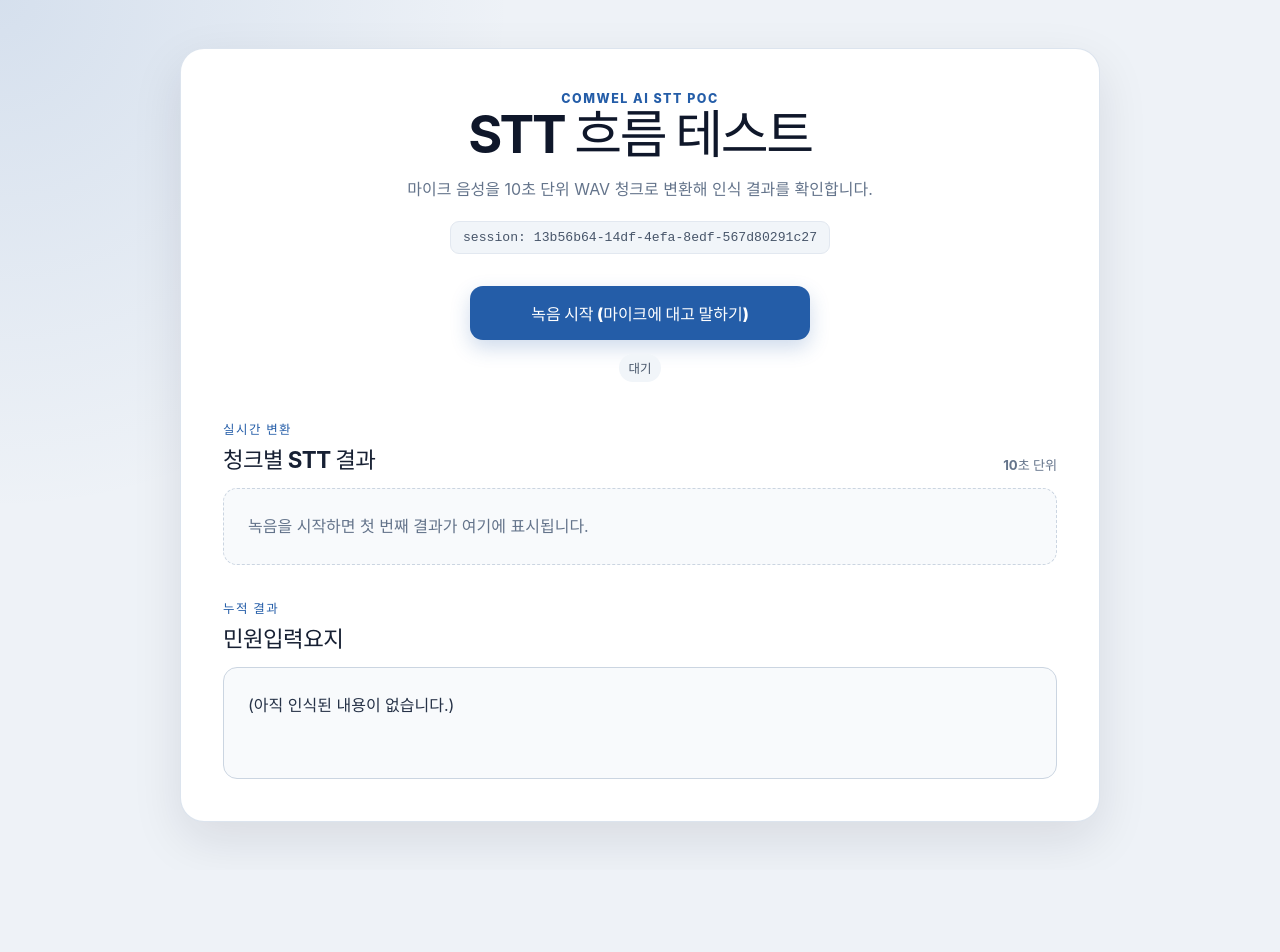
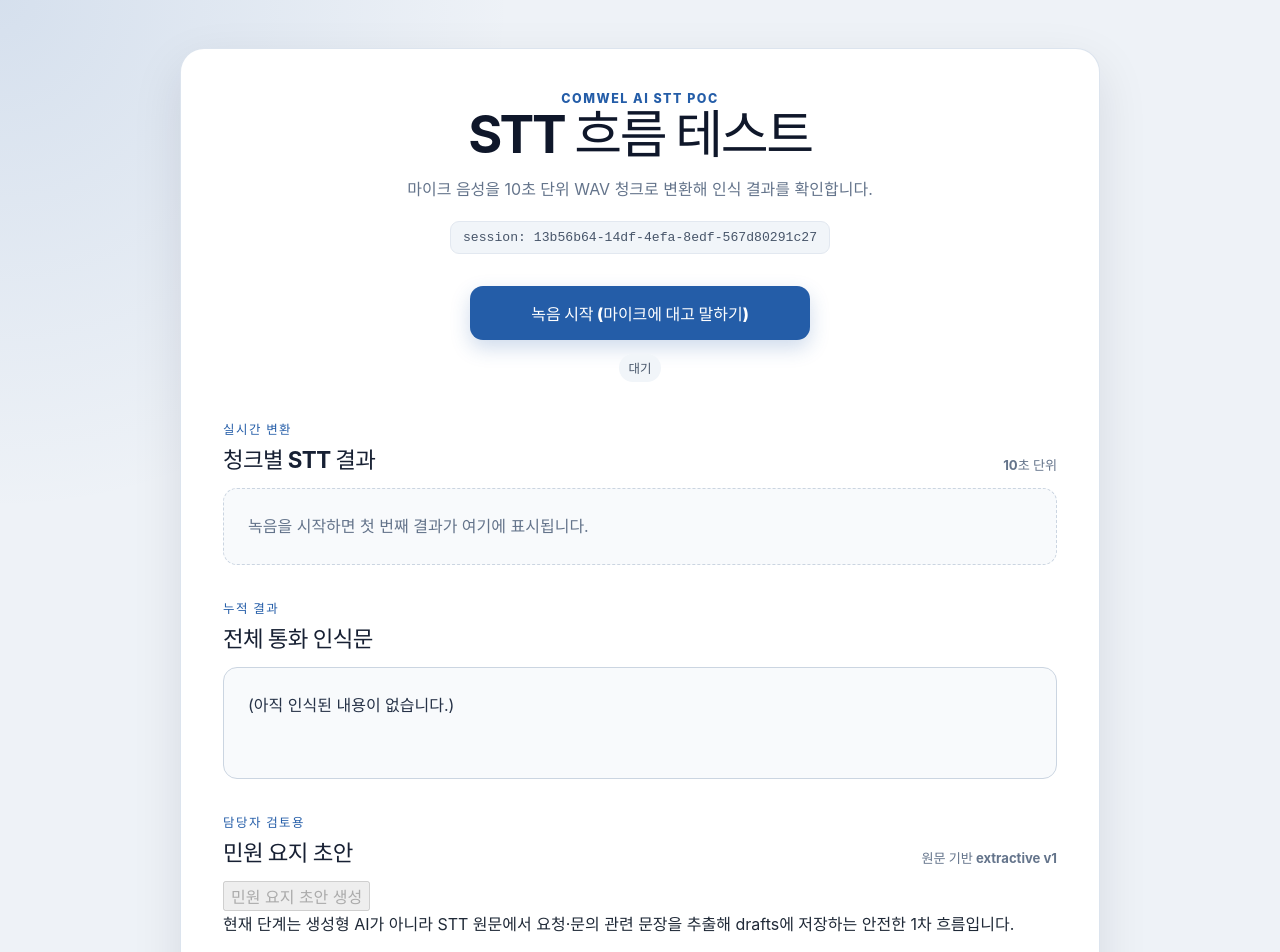
Before and after one commit to nurioni4188/comwel-ai-stt-poc, a React (Vite) app: page / in a window 1280 px wide. Shown: the top 952 px of the page. Before the commit the page ends 870 px from the top, so only its background shows below. Built offline with nearby package versions, Linux system fonts and the light colour scheme.

Commit message:
feat: add complaint summary draft action

```diff
--- a/src/pages/TestCallPage.tsx
+++ b/src/pages/TestCallPage.tsx
@@ -1,6 +1,15 @@
 // src/pages/TestCallPage.tsx
 
+import { useState } from 'react';
 import { useCallRecorder } from '../hooks/useCallRecorder';
+
+interface SummaryApiResponse {
+  ok?: boolean;
+  summary?: string;
+  mode?: string;
+  error?: string;
+  detail?: string;
+}
 
 export default function TestCallPage() {
   const {
@@ -15,6 +24,10 @@
     resetRecording,
   } = useCallRecorder();
 
+  const [summaryDraft, setSummaryDraft] = useState('');
+  const [summaryError, setSummaryError] = useState<string | null>(null);
+  const [isSummarizing, setIsSummarizing] = useState(false);
+
   const completedCount = chunks.filter(
     (chunk) => chunk.status === 'success'
   ).length;
@@ -27,11 +40,52 @@
       if (isRecording) {
         await stopRecording();
       } else {
+        setSummaryDraft('');
+        setSummaryError(null);
         await startRecording();
       }
     } catch (clickError) {
       console.error('[TestCallPage] recording button failed:', clickError);
     }
+  };
+
+  const handleSummaryDraft = async () => {
+    if (isRecording || isSending || isSummarizing || completedCount === 0) return;
+
+    setIsSummarizing(true);
+    setSummaryError(null);
+
+    try {
+      const response = await fetch('/api/stt-summary', {
+        method: 'POST',
+        headers: { 'Content-Type': 'application/json' },
+        body: JSON.stringify({ sessionId }),
+      });
+
+      const result = (await response.json()) as SummaryApiResponse;
+      if (!response.ok) {
+        throw new Error(
+          result.detail || result.error || `요지 생성 실패: ${response.status}`
+        );
+      }
+
+      setSummaryDraft(
+        typeof result.summary === 'string' ? result.summary.trim() : ''
+      );
+    } catch (summaryRequestError) {
+      const message = getErrorMessage(summaryRequestError);
+      console.error('[TestCallPage] summary failed:', summaryRequestError);
+      setSummaryError(message);
+    } finally {
+      setIsSummarizing(false);
+    }
+  };
+
+  const handleReset = () => {
+    if (isSending || isSummarizing) return;
+    setSummaryDraft('');
+    setSummaryError(null);
+    resetRecording();
   };
 
   return (
@@ -141,7 +195,7 @@
           <div className="section-heading">
             <div>
               <p className="section-kicker">누적 결과</p>
-              <h2 id="summary-title">민원입력요지</h2>
+              <h2 id="summary-title">전체 통화 인식문</h2>
             </div>
           </div>
 
@@ -150,13 +204,54 @@
           </div>
         </section>
 
-        {!isRecording && (chunks.length > 0 || error) && (
+        <section className="result-section" aria-labelledby="draft-title">
+          <div className="section-heading">
+            <div>
+              <p className="section-kicker">담당자 검토용</p>
+              <h2 id="draft-title">민원 요지 초안</h2>
+            </div>
+            <span className="section-meta">원문 기반 extractive v1</span>
+          </div>
+
+          <div className="summary-actions">
+            <button
+              type="button"
+              className="summary-button"
+              onClick={() => void handleSummaryDraft()}
+              disabled={
+                isRecording ||
+                isSending ||
+                isSummarizing ||
+                completedCount === 0
+              }
+            >
+              {isSummarizing ? '요지 생성 중…' : '민원 요지 초안 생성'}
+            </button>
+            <p className="summary-note">
+              현재 단계는 생성형 AI가 아니라 STT 원문에서 요청·문의 관련 문장을 추출해
+              drafts에 저장하는 안전한 1차 흐름입니다.
+            </p>
+          </div>
+
+          {summaryError && (
+            <div className="error-message" role="alert">
+              <strong>요지 생성 오류</strong>
+              <span>{summaryError}</span>
+            </div>
+          )}
+
+          <div className="summary-result" aria-live="polite">
+            {summaryDraft || '(녹음 종료 후 요지 초안을 생성할 수 있습니다.)'}
+          </div>
+        </section>
+
+        {!isRecording && (chunks.length > 0 || error || summaryDraft) && (
           <div className="footer-actions">
             <button
               type="button"
               className="reset-button"
-              onClick={resetRecording}
-              disabled={isSending}
+              onClick={handleReset}
+              disabled={isSending || isSummarizing}
             >
               결과 초기화
             </button>
@@ -170,3 +265,14 @@
 function formatSeconds(milliseconds: number): string {
   return `${(Math.max(0, milliseconds) / 1000).toFixed(1)}초`;
 }
+
+function getErrorMessage(error: unknown): string {
+  if (error instanceof Error) return error.message;
+  if (typeof error === 'string') return error;
+
+  try {
+    return JSON.stringify(error);
+  } catch {
+    return '알 수 없는 오류';
+  }
+}
```
